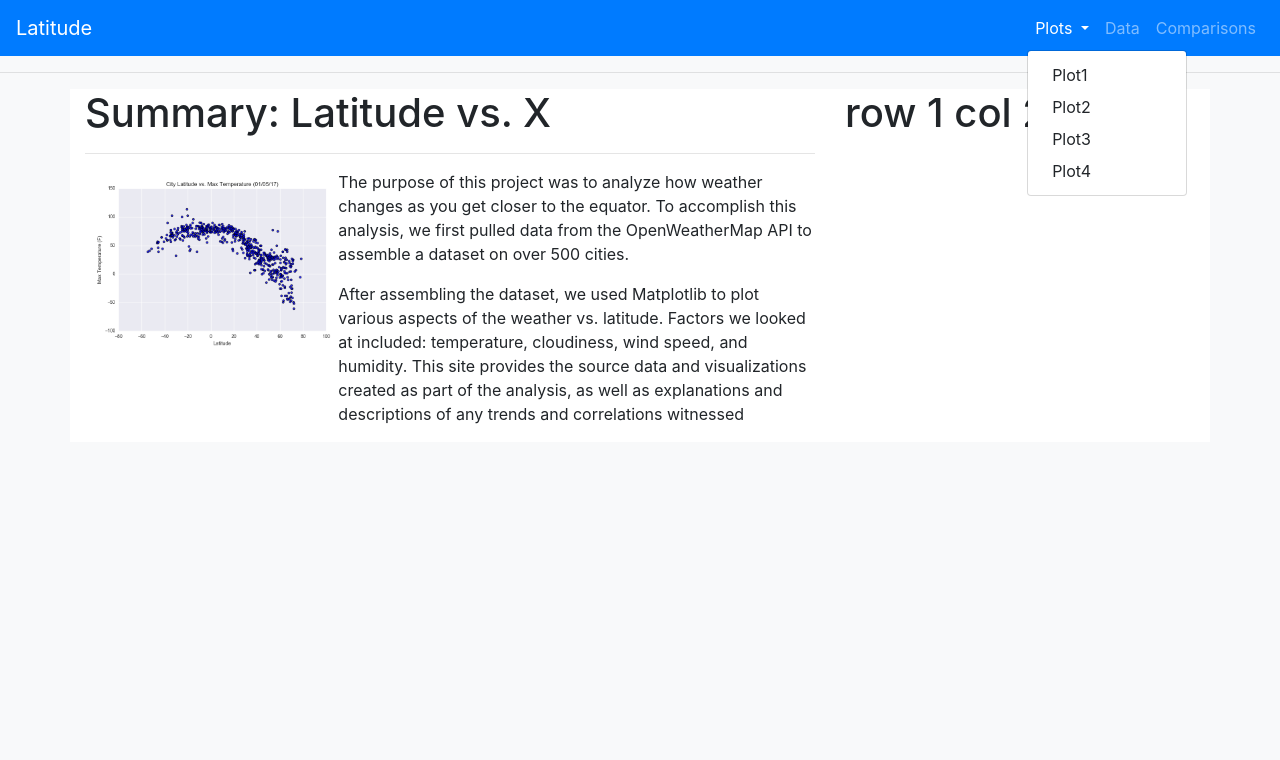
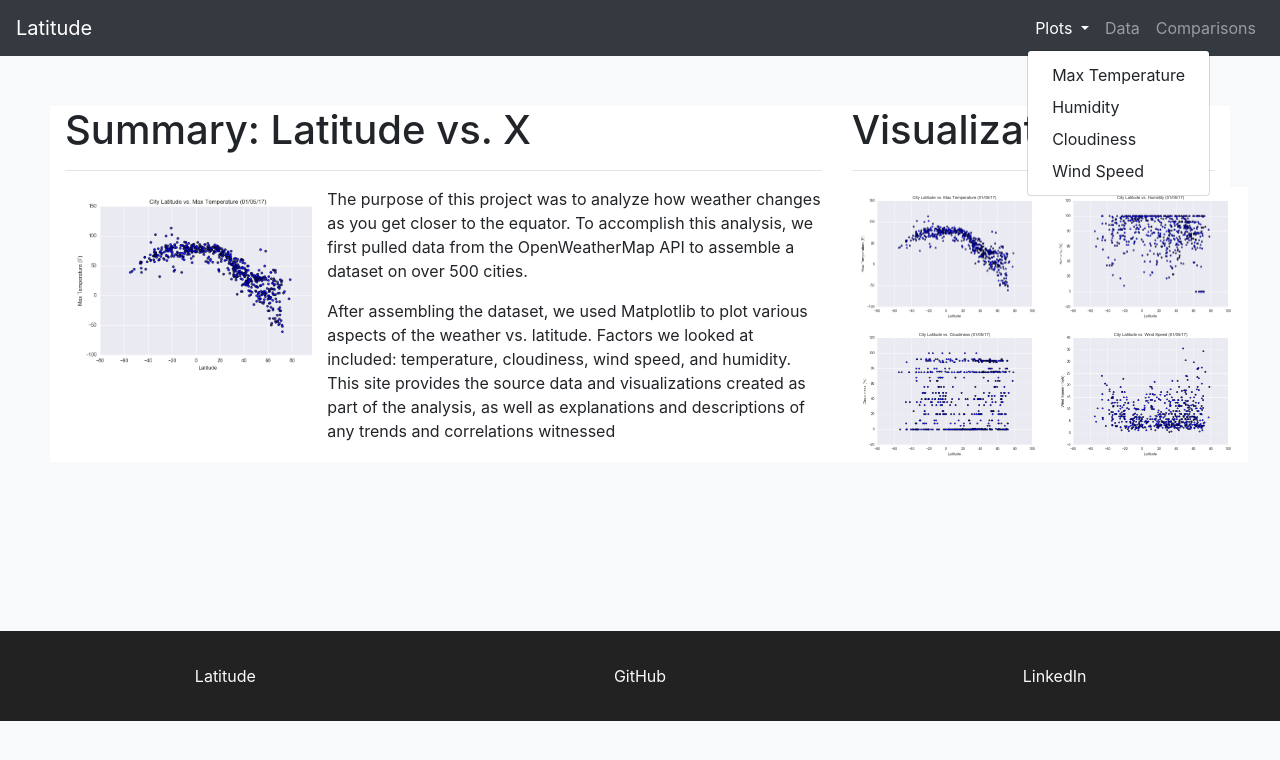
Before and after one commit to alexrayperry/Web-Design-Challenge, a plain HTML site: page index.html in a window 1280 px wide. Both pictures are taken after a click on the button "Plots". Drawn offline with nearby package versions, Linux system fonts and the light colour scheme.

Commit message:
pushing changes.

```diff
--- a/index.html
+++ b/index.html
@@ -13,7 +13,7 @@
 
 <body>
 
-  <nav class="navbar navbar-expand navbar-fixed-top  navbar-dark bg-primary">
+  <nav class="navbar navbar-expand navbar-fixed-top  navbar-dark bg-dark">
     <a class="navbar-brand" href="index.html">Latitude</a>
     <button class="navbar-toggler" type="button" data-toggle="collapse" data-target="#navbarNavDropdown" aria-controls="navbarNavDropdown" aria-expanded="false" aria-label="Toggle navigation">
       <span class="navbar-toggler-icon"></span>
@@ -32,33 +32,32 @@
             Plots
           </a>
           <div class="dropdown-menu" aria-labelledby="navbarDropdown">
-            <a class="dropdown-item" href="plot1.html">Plot1</a>
-            <a class="dropdown-item" href="plot2.html">Plot2</a>
-            <a class="dropdown-item" href="plot3.html">Plot3</a>
-            <a class="dropdown-item" href="plot4.html">Plot4</a>
+            <a class="dropdown-item" href="plot1.html">Max Temperature</a>
+            <a class="dropdown-item" href="plot2.html">Humidity</a>
+            <a class="dropdown-item" href="plot3.html">Cloudiness</a>
+            <a class="dropdown-item" href="plot4.html">Wind Speed</a>
           </div>
       </ul>
     </div>
   </nav>
-  <script src="https://code.jquery.com/jquery-3.4.1.slim.min.js" integrity="sha384-J6qa4849blE2+poT4WnyKhv5vZF5SrPo0iEjwBvKU7imGFAV0wwj1yYfoRSJoZ+n" crossorigin="anonymous"></script>
-  <script src="https://cdn.jsdelivr.net/npm/popper.js@1.16.0/dist/umd/popper.min.js" integrity="sha384-Q6E9RHvbIyZFJoft+2mJbHaEWldlvI9IOYy5n3zV9zzTtmI3UksdQRVvoxMfooAo" crossorigin="anonymous"></script>
-  <script src="https://stackpath.bootstrapcdn.com/bootstrap/4.4.1/js/bootstrap.min.js" integrity="sha384-wfSDF2E50Y2D1uUdj0O3uMBJnjuUD4Ih7YwaYd1iqfktj0Uod8GCExl3Og8ifwB6" crossorigin="anonymous"></script>
-  <hr>
 
-  <div class="container">
+
+<div class="mx-auto" style="max-width: 1500px; margin: 0 auto; padding: 50px; padding-bottom: 30px; height: 575px;">
+
+  <div class="container-fluid">
       <div class="row">
-        <div class="col-sm-8 my-row float-left">
+        <div class="col-sm-8 float-left my-col">
           <div class="panel panel-default">
             <div class="panel-heading">
-              <h1 class ="panel-title">Summary: Latitude vs. X</h4>
+              <h1 class ="panel-title">Summary: Latitude vs. X</h1>
                 <hr>
             </div>
             <div class="panel-body">
               <div class="row">
-                <div class="col-sm-4">
+                <div class="col-sm-4 my-col">
                   <img src="web-visualizations/Resources/images/Fig1.png" id="float-left" class="scatter1" alt="Scatter Plot"/>
                 </div>
-                <div class="col-sm-8 wrap-text">
+                <div class="col-sm-8 my-col">
                   <p>The purpose of this project was to analyze how weather changes
                     as you get closer to the equator. To accomplish this analysis, we
                     first pulled data from the OpenWeatherMap API to assemble a
@@ -73,48 +72,52 @@
             </div>
           </div>
         </div>
-        <div class="col-sm-4 my-row float-right">
-          <h1>row 1 col 2</h1>
+        <div class="col-sm-4 my-col float-right">
+          <div class="panel panel-default">
+            <div class="panel-heading">
+              <h1 class ="panel-title">Visualizations</h1>
+                <hr>
+            </div>
+            <div class="panel-body">
+              <div class="row">
+                <div class="col-3 col-sm-12 col-md-6">
+                  <img src="web-visualizations/Resources/images/Fig1.png" id="float-left" class="scatter1" alt="Scatter Plot"/>
+                </div>
+                <div class="col-3 col-sm-12 col-md-6">
+                  <img src="web-visualizations/Resources/images/Fig2.png" id="float-left" class="scatter1" alt="Scatter Plot"/>
+                </div>
+                <div class="col-3 col-sm-12 col-md-6">
+                  <img src="web-visualizations/Resources/images/Fig3.png" id="float-left" class="scatter1" alt="Scatter Plot"/>
+                </div>
+                <div class="col-3 col-sm-12 col-md-6">
+                  <img src="web-visualizations/Resources/images/Fig4.png" id="float-left" class="scatter1" alt="Scatter Plot"/>
+                </div>
+              </div>
+            </div>
         </div>
       </div>
   </div>
+  </div>
+  </div>
 
-  <!-- <main class="container">
-    <section id="main-bio">
-      <section id="figure">
-        <h2 id="bio-name">Your Name</h2>
-        <img id="bio-image" src="https://placehold.it/200x200" alt="Your Name">
-      </section>
-      <p>Lorem ipsum dolor sit amet, consectetur adipiscing elit. Aliquam vestibulum risus ut justo laoreet consectetur. Class aptent taciti sociosqu ad litora torquent per conubia nostra, per inceptos himenaeos. Nunc dui neque, malesuada egestas aliquet ac, commodo in magna. Etiam mollis odio at mi maximus hendrerit. Integer aliquam id lectus nec hendrerit. Class aptent taciti sociosqu ad litora torquent per conubia nostra, per inceptos himenaeos. Mauris rhoncus eget nulla in ornare. Maecenas massa nibh, commodo non condimentum eu, congue tempus neque. Donec neque mi, ullamcorper eget fringilla et, iaculis vitae tortor. Curabitur vel nunc vel mi lobortis ornare ut non nulla. Etiam ornare libero ac suscipit aliquam. Nunc venenatis felis sit amet velit vehicula interdum. Vivamus iaculis condimentum nulla vitae dapibus.</p>
-    </section>
 
-    <aside id="contact-info">
-      <h2>Contact Info</h2>
-      <ul>
-        <li><strong>Email:</strong> <a href="#">someplace@gmail.com</a></li>
-        <li><strong>Github:</strong> <a href="#">sampleName</a></li>
-        <li><strong>Portfolio:</strong> <a href="#">coming soon</a></li>
-      </ul>
-    </aside>
-  </main> -->
+  <footer>
+    <div class="row text-center">
+      <div class="col-md-4">
+        <a class="text-light" href="index.html">Latitude</a>
+      </div>
+      <div class="col-md-4">
+        <a class="text-light" href="https://github.com/alexrayperry/Web-Design-Challenge">GitHub</a>
+      </div>
+      <div class="col-md-4">
+        <a class="text-light" href="https://www.linkedin.com/in/alex-perry-5a230772/">LinkedIn</a>
+      </div>
+    </div>
+  </footer>
+
+  <script src="https://code.jquery.com/jquery-3.4.1.slim.min.js" integrity="sha384-J6qa4849blE2+poT4WnyKhv5vZF5SrPo0iEjwBvKU7imGFAV0wwj1yYfoRSJoZ+n" crossorigin="anonymous"></script>
+  <script src="https://cdn.jsdelivr.net/npm/popper.js@1.16.0/dist/umd/popper.min.js" integrity="sha384-Q6E9RHvbIyZFJoft+2mJbHaEWldlvI9IOYy5n3zV9zzTtmI3UksdQRVvoxMfooAo" crossorigin="anonymous"></script>
+  <script src="https://stackpath.bootstrapcdn.com/bootstrap/4.4.1/js/bootstrap.min.js" integrity="sha384-wfSDF2E50Y2D1uUdj0O3uMBJnjuUD4Ih7YwaYd1iqfktj0Uod8GCExl3Og8ifwB6" crossorigin="anonymous"></script>
 
 
 </body>
-
-
-<!-- <nav class="navbar navbar-expand navbar-fixed-top navbar-dark bg-dark">
-  <a class="navbar-brand" href="#">Latitude</a>
-  <button class="navbar-toggler" type="button" data-toggle="collapse" data-target="#navbarText" aria-controls="navbarText" aria-expanded="false" aria-label="Toggle navigation">
-    <span class="navbar-toggler-icon"></span>
-  </button>
-  <div class="collapse navbar-collapse" id="navbarText">
-    <span class="navbar-text navbar-right">
-      Data
-    </span>
-  </div>
-  <div class="collapse navbar-collapse" id="navbarText">
-    <span class="navbar-text navbar-right">
-      Comparison
-    </span>
-  </div>
-</nav> -->
--- a/style.css
+++ b/style.css
@@ -2,7 +2,7 @@ body {
     background: #f8f9fa;
   }
 
-.my-row {
+.my-col {
   background: white;
 }
 
@@ -11,10 +11,6 @@ body {
   border-radius: 5px;
 }
 
-/* .scatter1 {
-  width: 100px
-  height="auto"
-} */
 
 .float-left {
   float: left;
@@ -32,32 +28,20 @@ body {
   flex-wrap: wrap;
 }
 
-#main-bio,
-#contact-info,
-#bio-image {
-  float: left;
+}
+.ml-1 {
+  margin-left: ($spacer * .25) !important;
 }
 
-#figure {
-  position: relative;
+footer {
+  background: #222;
+  padding:33px
 }
 
-#bio-name {
-  position: absolute;
-  top: 150px;
-  left: 30px;
+.comparison {
+  width: 80%;
 }
 
-#main-bio {
-  width: 70%;
+.plot-img {
+  width: 50%;
 }
-
-#contact-info {
-  width: 30%;
-}
-
-#bio-image {
-  width: 200px;
-  height: 200px;
-  margin-right: 20px;
-}
```
Also changed, not shown: comparisons.html (+58 -28 lines), plot1.html (+80 -28 lines).
